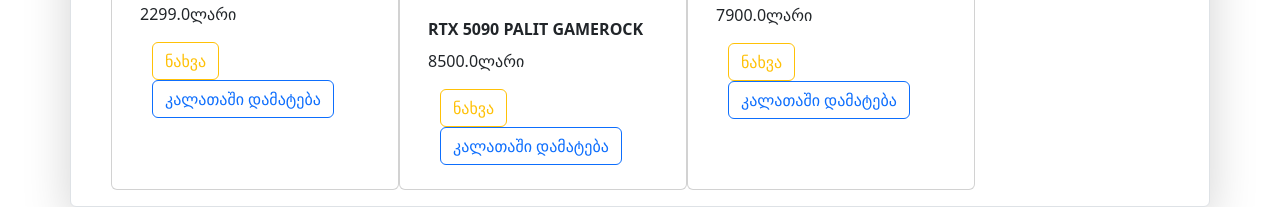
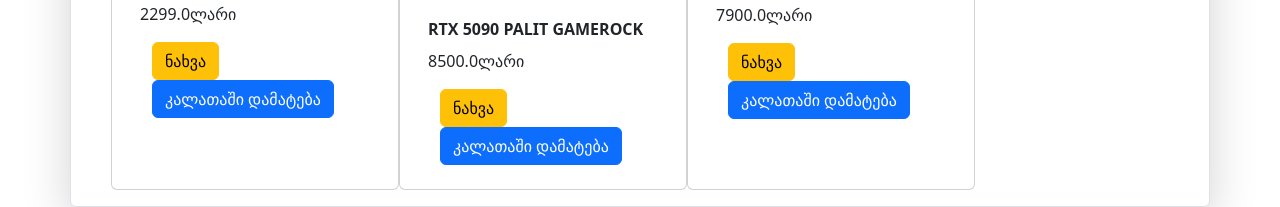
Before and after one commit to nikakom1/PC-parts, a Flask app: page / in a window 1280 px wide. Shown: the part 1600-1807 px from the top of the page. Run offline with Flask 3, Linux system fonts and the light colour scheme.

Commit message:
Update HOME.html

```diff
--- a/templates/HOME.html
+++ b/templates/HOME.html
@@ -50,10 +50,10 @@
                 <form action="/add_to_cart/{{ product.id }}" method="post">
                     <input type="hidden" name="item_id" value="{{ product.id }}">
                     <div class="container">
-                        <a href="/detailed/{{ product['id'] }}" class="btn btn-outline-warning">ნახვა</a>
+                        <a href="/detailed/{{ product['id'] }}" class="btn btn-warning">ნახვა</a>
                         <form action="/add_to_cart/{{ product.id }}" method="post">
                             <input type="hidden" name="item_id" value="{{ product.id }}">
-                            <button type="submit" class="btn btn-outline-primary mb-2">კალათაში დამატება</button>
+                            <button type="submit" class="btn btn-primary mb-2">კალათაში დამატება</button>
                         </form>
                     </div>
 
```
